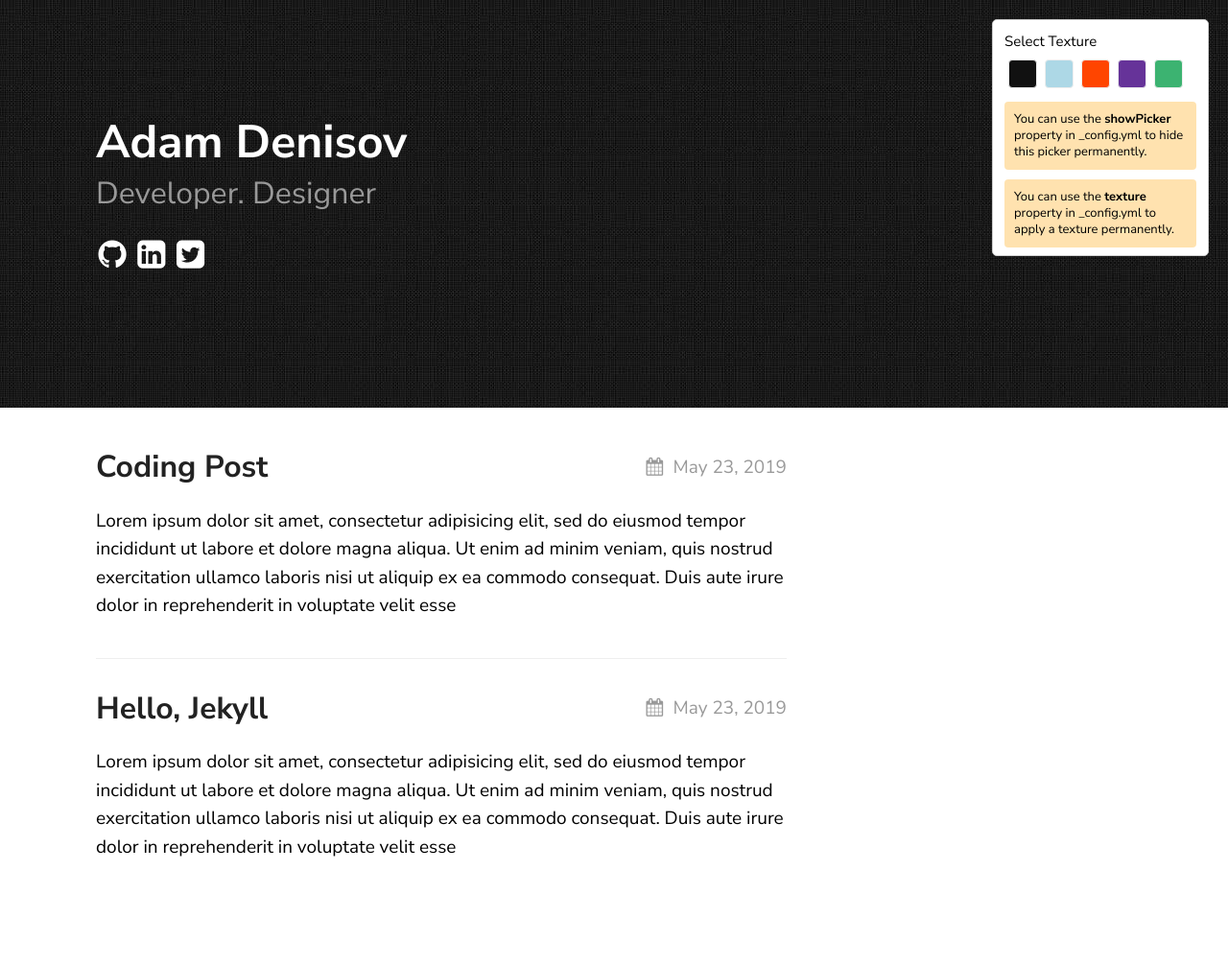
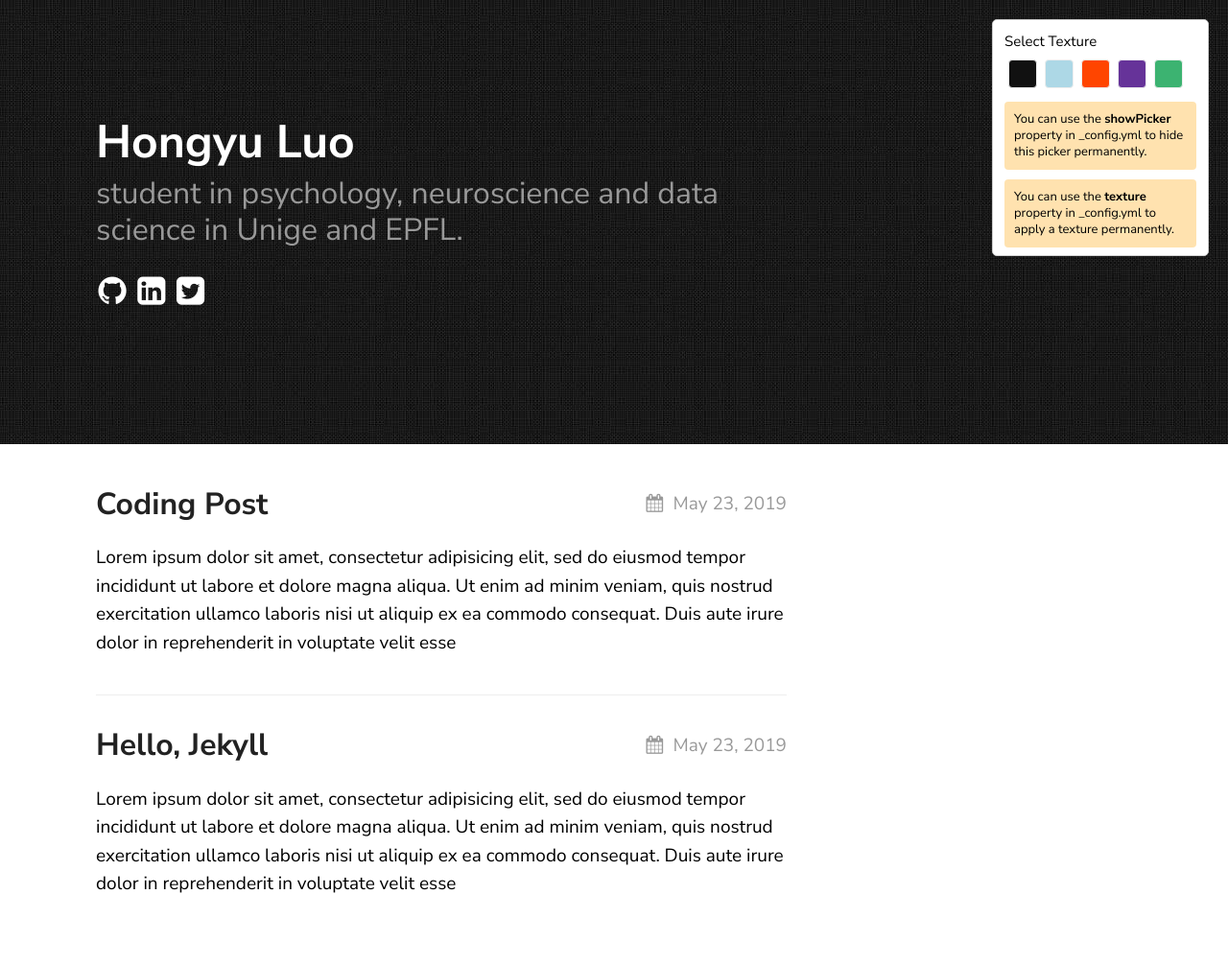
Before and after one commit to luohongyu/luohongyu.github.io, a Jekyll site: the page built from index.md, in a window 1280 px wide. Shown: the whole page at 96% size. Built offline with Jekyll 4.4.1, drawn with Linux system fonts in a browser that asks for light colours; before the commit the page ends 967 px from its top, so only the background shows below that.

Commit message:
Update _config.yml

```diff
--- a/_config.yml
+++ b/_config.yml
@@ -15,8 +15,8 @@ sass:
 
 permalink: /posts/:title/
 texture:
-  title: Adam Denisov
-  tagline: Developer. Designer
+  title: Hongyu Luo
+  tagline: student in psychology, neuroscience and data science in Unige and EPFL.
   date_format: "%b %-d, %Y"
   style: black
   showNav: false
```
